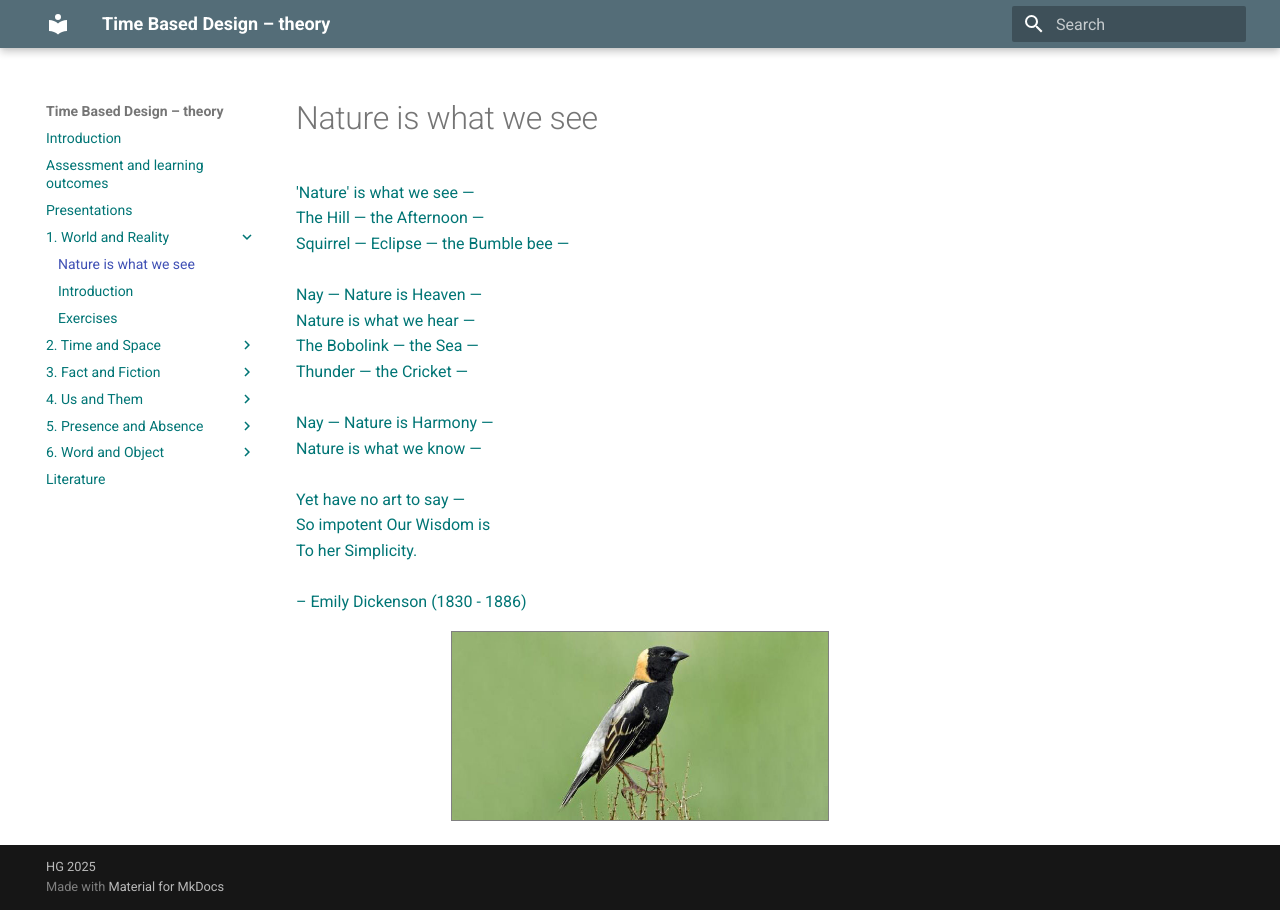
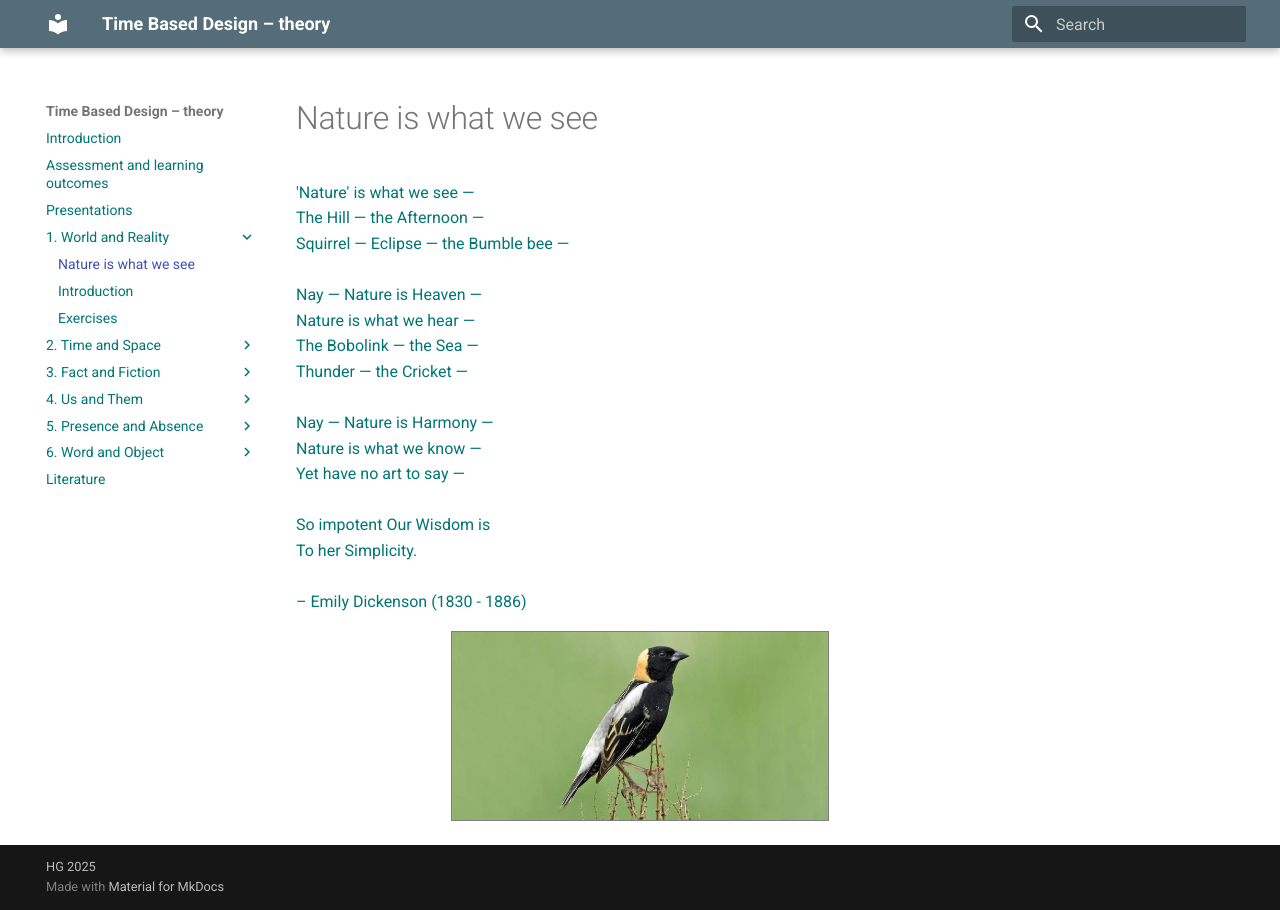
Before and after one commit to bart314/TBD, an MkDocs documentation site: the page built from docs/week1/nature.md, in a window 1280 px wide. Built offline with MkDocs 1.6.1 and Material for MkDocs 9.7.7, drawn with Linux system fonts in a browser that asks for light colours; some web fonts are replaced.

Commit message:
witregel op de juiste plaats

```diff
--- a/docs/week1/nature.md
+++ b/docs/week1/nature.md
@@ -11,8 +11,8 @@ Thunder — the Cricket —<br>
 <br>
 Nay — Nature is Harmony —<br>
 Nature is what we know —<br>
+Yet have no art to say —<br>
 <br>
-Yet have no art to say —<br>
 So impotent Our Wisdom is<br>
 To her Simplicity.<br>
 <br>
```
